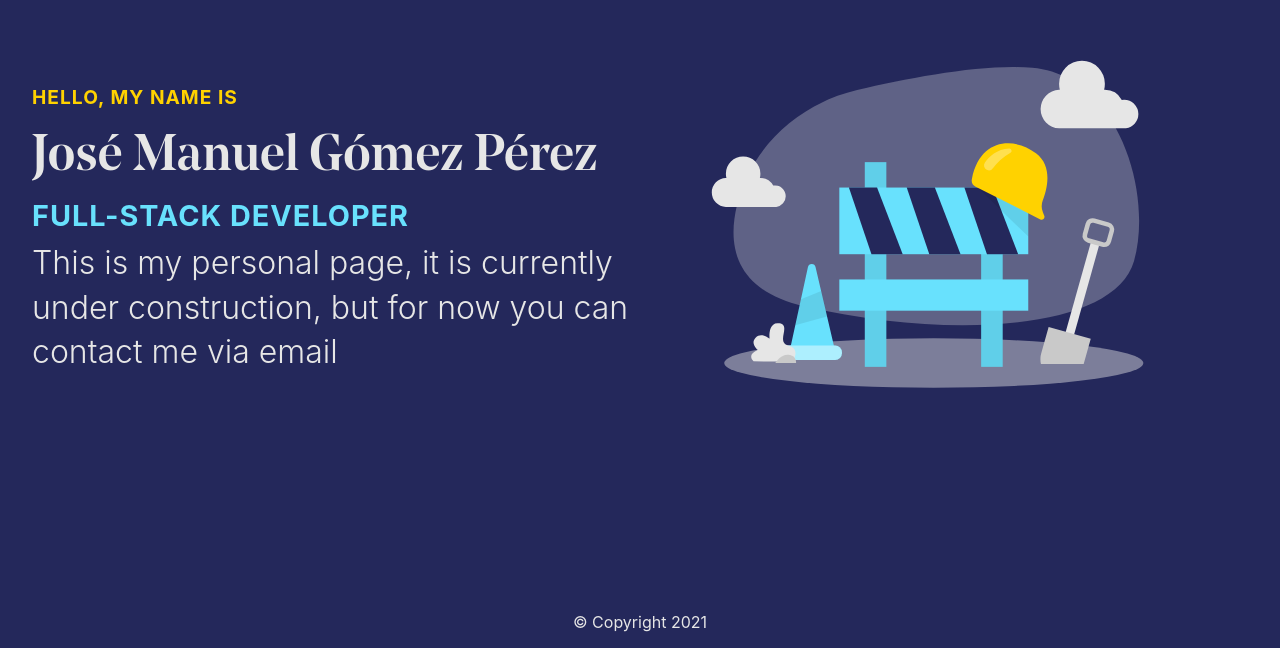
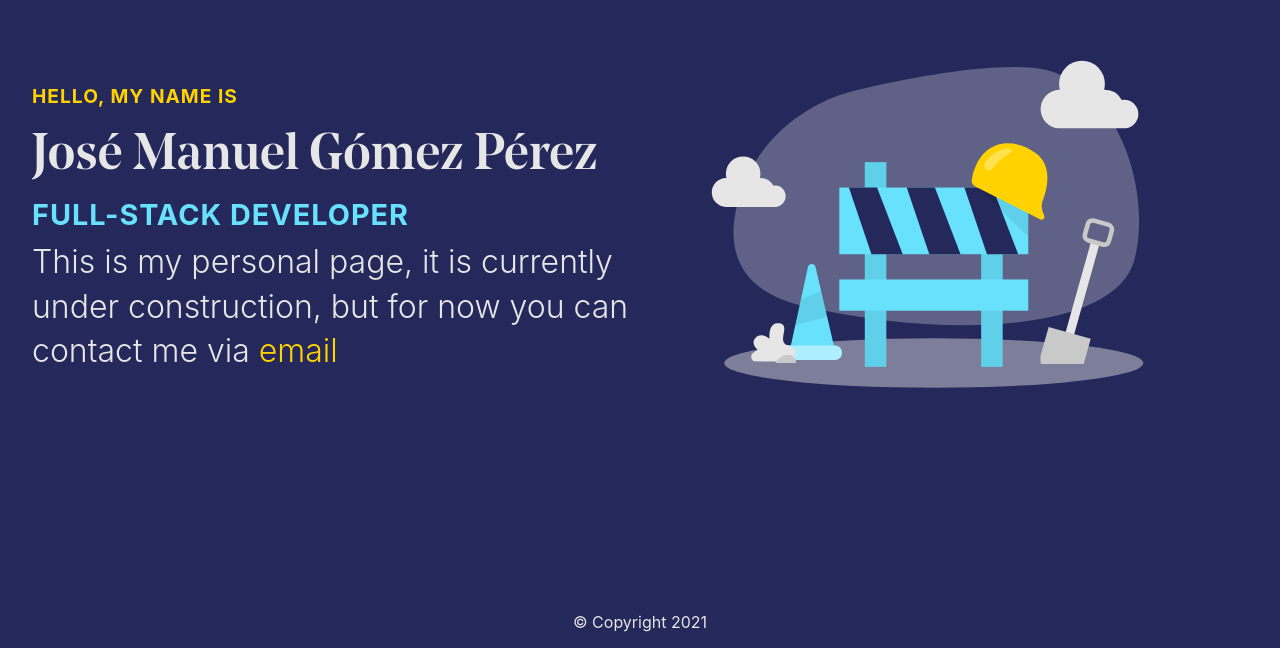
Before and after one commit to jmgomezdev/jmgomez, a plain HTML site: page index.html in a window 1280 px wide. Shown: the part 152-800 px from the top of the page. Drawn offline with Linux system fonts and the light colour scheme.

Commit message:
link email

```diff
--- a/index.html
+++ b/index.html
@@ -17,7 +17,10 @@
         <p class="contacto__pretitle">HELLO, MY NAME IS</p>
         <p class="contacto__content">
           This is my personal page, it is currently under construction, but for
-          now you can contact me via email
+          now you can contact me via
+          <a class="contacto__link" href="mailto:jmgomez.web@gmail.com"
+            >email</a
+          >
         </p>
       </div>
       <div id="construction"></div>
--- a/style.css
+++ b/style.css
@@ -77,6 +77,32 @@ p.contacto__content {
   line-height: 1.4;
 }
 
+a.contacto__link {
+  color: #ffd200;
+  cursor: pointer;
+  display: inline-block;
+  text-decoration: none;
+  text-decoration-skip-ink: auto;
+  position: relative;
+  transition: all 0.25s cubic-bezier(0.645, 0.045, 0.355, 1);
+}
+
+a.contacto__link::after {
+  content: "";
+  display: block;
+  width: 0px;
+  height: 2px;
+  position: relative;
+  bottom: 0.37em;
+  background-color: #ffd200;
+  transition: all 0.25s cubic-bezier(0.645, 0.045, 0.355, 1);
+  opacity: 0.5;
+}
+
+a.contacto__link:hover::after {
+  width: 100%;
+}
+
 footer {
   text-align: center;
   margin-bottom: 1rem;
```
